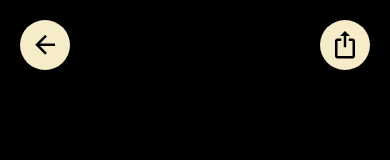
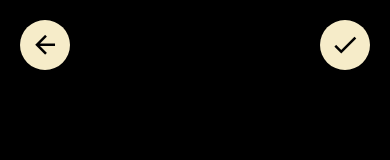
Before and after one commit to gaurav712/Kitchen-Diary, a React Native app: screen /AddRecipe in a window 390 px wide. Shown: the top 160 px of the page. Built offline with nearby package versions, Linux system fonts and the light colour scheme.

Commit message:
change export to save

```diff
--- a/src/screens/AddRecipe/index.tsx
+++ b/src/screens/AddRecipe/index.tsx
@@ -12,7 +12,7 @@ const AddRecipe = () => {
     navigation.goBack();
   };
 
-  const handleExport = () => {
+  const handleSave = () => {
     console.log('Exporting...');
   };
 
@@ -48,9 +48,9 @@ const AddRecipe = () => {
                   shadowColor: themeContext?.theme.textColor,
                 },
               ]}
-              onPress={handleExport}>
+              onPress={handleSave}>
               <MaterialCommunityIcons
-                name="export-variant"
+                name="check"
                 size={30}
                 color={themeContext?.theme.accent}
               />
```
